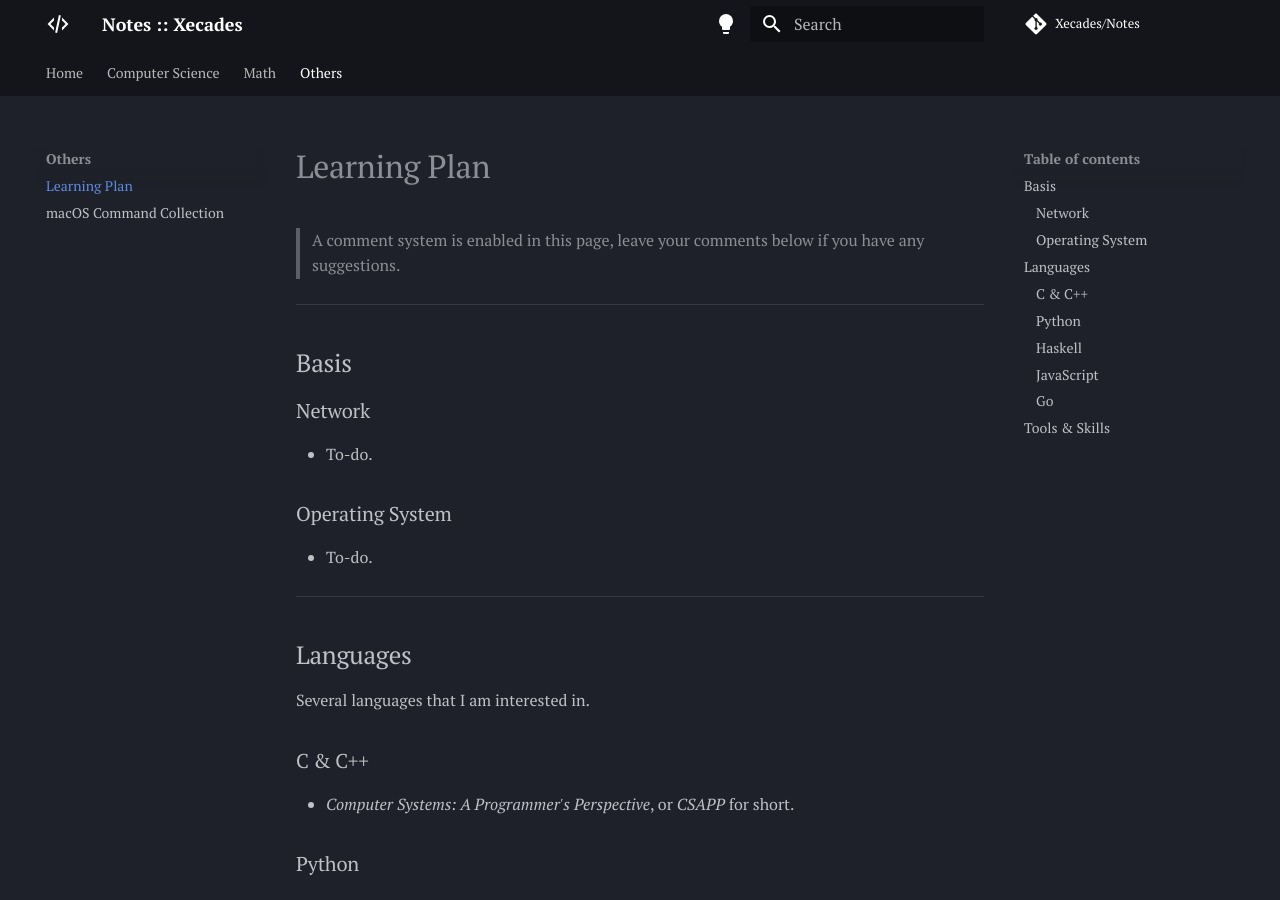
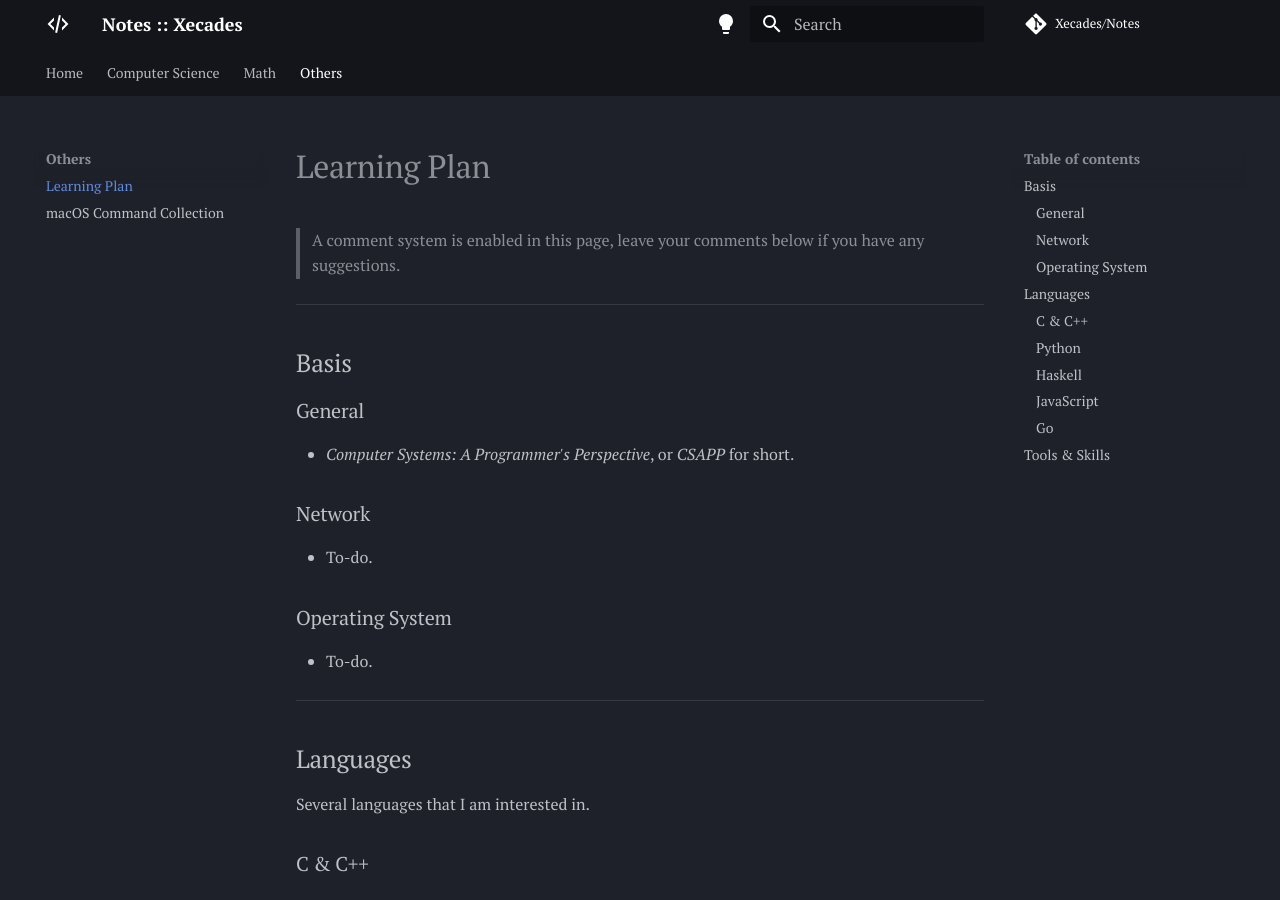
Before and after one commit to Xecades/Notes, an MkDocs documentation site: the page built from docs/others/learning-plan.md, in a window 1280 px wide and 900 px high. Built offline with MkDocs 1.6.1 and Material for MkDocs 9.7.7, drawn with Linux system fonts in a browser that asks for light colours; comment, search, counter and statistics services are not loaded; some of the changed lines change nothing that is shown.

Commit message:
csapp is in general instead of c-cpp

```diff
--- a/docs/others/learning-plan.md
+++ b/docs/others/learning-plan.md
@@ -9,6 +9,10 @@
 ---
 
 ## Basis
+
+### General
+
+ - *Computer Systems: A Programmer's Perspective*, or *CSAPP* for short.
 
 ### Network
 
@@ -26,7 +30,7 @@
 
 ### C & C++
 
- - *Computer Systems: A Programmer's Perspective*, or *CSAPP* for short.
+ - To-do.
 
 ### Python
 
```
